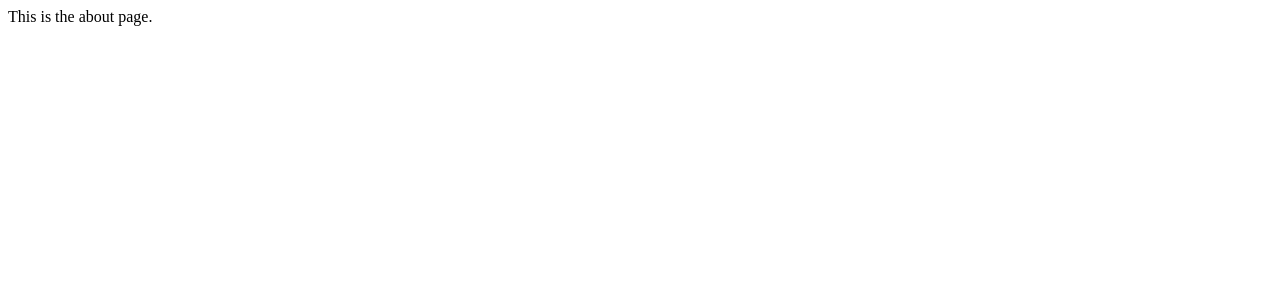
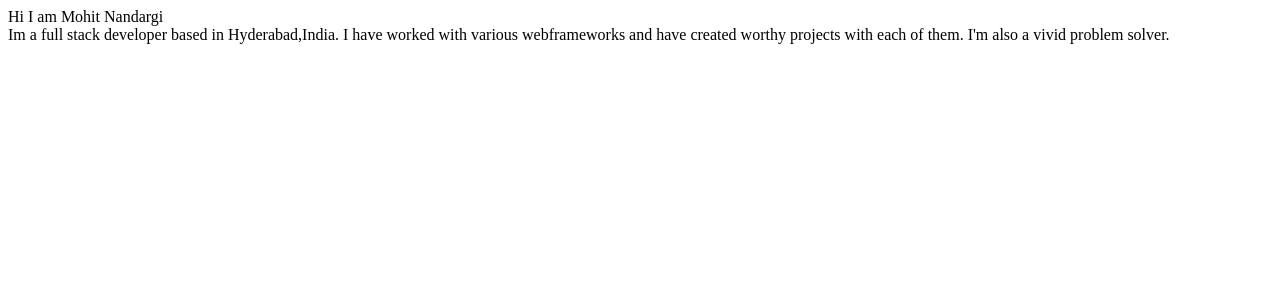
Before and after one commit to mohit-0109/Portfolio_website, a Next.js app in the folder portfolio-web/: page /about in a window 1280 px wide. Shown: the top 300 px of the page. Built offline with nearby package versions, Linux system fonts and the light colour scheme.

Commit message:
about-description

```diff
--- a/portfolio-web/pages/about.js
+++ b/portfolio-web/pages/about.js
@@ -2,7 +2,10 @@ export default function about()
 {
     return(
         <div>
-            This is the about page.
+            <div>Hi I am Mohit Nandargi</div>
+            <div>Im a full stack developer based in Hyderabad,India.
+                I have worked with various webframeworks and have created worthy projects with each of them.
+                I'm also a vivid problem solver.</div>
         </div>
     )
 }
```
